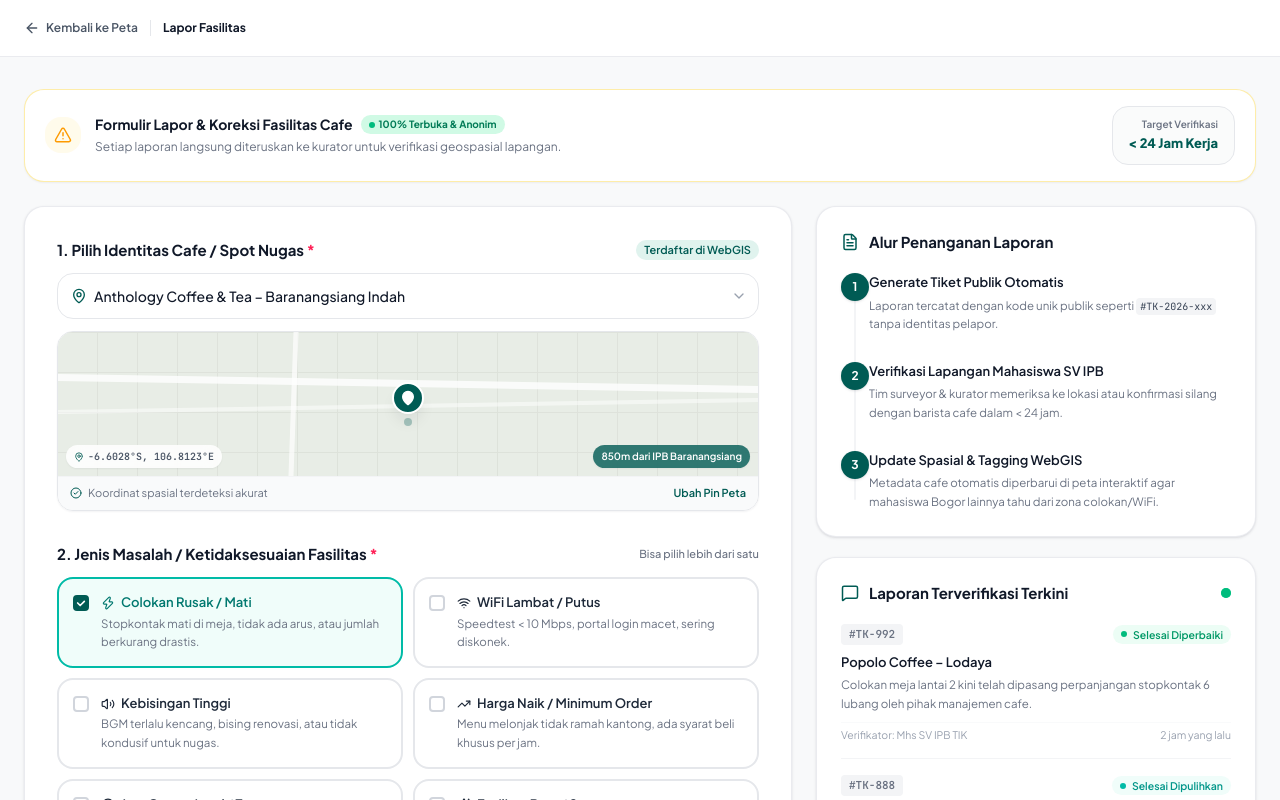
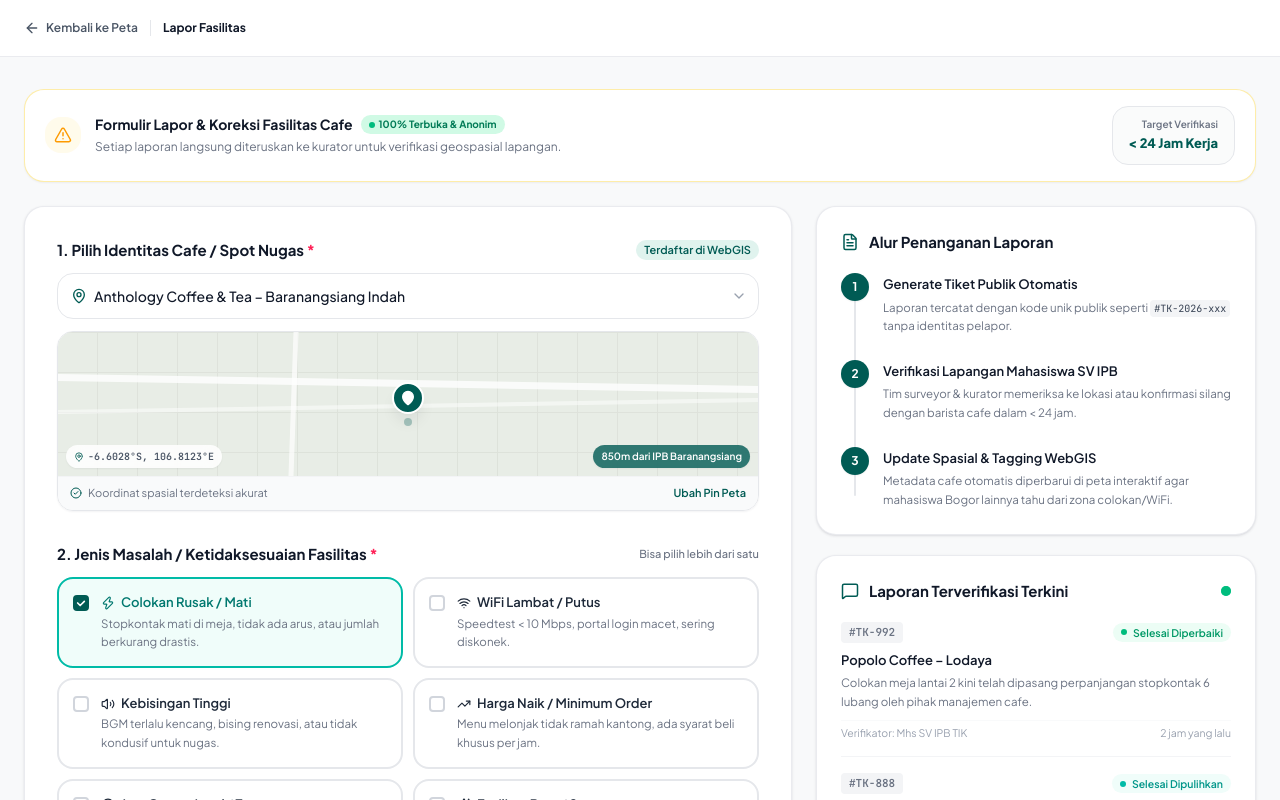
Before and after one commit to ZimrionVarethos/Go-around, a Next.js app in the folder prs-frontend/: page /lapor-fasilitas in a window 1280 px wide. Shown: the top 800 px of the page. Built offline with nearby package versions, Linux system fonts and the light colour scheme.

Commit message:
fix(lapor-fasilitas): resolve number badge overlap in Alur Penanganan Laporan stepper

```diff
--- a/prs-frontend/features/reports/ReportSidebar.tsx
+++ b/prs-frontend/features/reports/ReportSidebar.tsx
@@ -48,16 +48,19 @@ export function ReportSidebar() {
           <h2 className="text-[15px] font-bold text-gray-900">Alur Penanganan Laporan</h2>
         </div>
 
-        <div className="relative pl-7">
-          {/* Vertical divider */}
-          <div className="absolute left-[13px] top-3 bottom-3 w-0.5 bg-gray-100 rounded-full" />
+        <div className="relative flex flex-col gap-6">
+          {/* Continuous vertical line connecting all 3 step centers */}
+          <div className="absolute left-[13px] top-3.5 bottom-3.5 w-0.5 bg-gray-200 rounded-full" />
 
           {/* Step 1 */}
-          <div className="relative mb-7 last:mb-0">
-            <div className="absolute -left-7 top-0 w-7 h-7 rounded-full bg-[#005B54] text-white text-xs font-bold flex items-center justify-center shadow-sm">
+          <div className="flex items-start gap-3.5 relative">
+            <div className="w-7 h-7 rounded-full bg-[#005B54] text-white text-xs font-bold flex items-center justify-center shadow-xs shrink-0 z-10">
               1
             </div>
-            <h4 className="text-[13px] font-semibold text-gray-900 mb-1">Generate Tiket Publik Otomatis</h4>
+            <div className="flex-1 min-w-0 pt-0.5">
+              <h4 className="text-[13px] font-semibold text-gray-900 mb-1">
+                Generate Tiket Publik Otomatis
+              </h4>
               <p className="text-[11.5px] text-gray-500 leading-relaxed">
                 Laporan tercatat dengan kode unik publik seperti{' '}
                 <span className="font-mono bg-gray-100 text-gray-700 px-1 py-0.5 rounded text-[10px]">
@@ -66,27 +69,36 @@ export function ReportSidebar() {
                 tanpa identitas pelapor.
               </p>
             </div>
+          </div>
 
           {/* Step 2 */}
-          <div className="relative mb-7 last:mb-0">
-            <div className="absolute -left-7 top-0 w-7 h-7 rounded-full bg-[#005B54] text-white text-xs font-bold flex items-center justify-center shadow-sm">
+          <div className="flex items-start gap-3.5 relative">
+            <div className="w-7 h-7 rounded-full bg-[#005B54] text-white text-xs font-bold flex items-center justify-center shadow-xs shrink-0 z-10">
               2
             </div>
-            <h4 className="text-[13px] font-semibold text-gray-900 mb-1">Verifikasi Lapangan Mahasiswa SV IPB</h4>
+            <div className="flex-1 min-w-0 pt-0.5">
+              <h4 className="text-[13px] font-semibold text-gray-900 mb-1">
+                Verifikasi Lapangan Mahasiswa SV IPB
+              </h4>
               <p className="text-[11.5px] text-gray-500 leading-relaxed">
                 Tim surveyor &amp; kurator memeriksa ke lokasi atau konfirmasi silang dengan barista cafe dalam &lt; 24 jam.
               </p>
             </div>
+          </div>
 
           {/* Step 3 */}
-          <div className="relative">
-            <div className="absolute -left-7 top-0 w-7 h-7 rounded-full bg-[#005B54] text-white text-xs font-bold flex items-center justify-center shadow-sm">
+          <div className="flex items-start gap-3.5 relative">
+            <div className="w-7 h-7 rounded-full bg-[#005B54] text-white text-xs font-bold flex items-center justify-center shadow-xs shrink-0 z-10">
               3
             </div>
-            <h4 className="text-[13px] font-semibold text-gray-900 mb-1">Update Spasial &amp; Tagging WebGIS</h4>
+            <div className="flex-1 min-w-0 pt-0.5">
+              <h4 className="text-[13px] font-semibold text-gray-900 mb-1">
+                Update Spasial &amp; Tagging WebGIS
+              </h4>
               <p className="text-[11.5px] text-gray-500 leading-relaxed">
                 Metadata cafe otomatis diperbarui di peta interaktif agar mahasiswa Bogor lainnya tahu dari zona colokan/WiFi.
               </p>
+            </div>
           </div>
         </div>
       </div>
```
Lines whose indentation alone changed are shown as unchanged.
